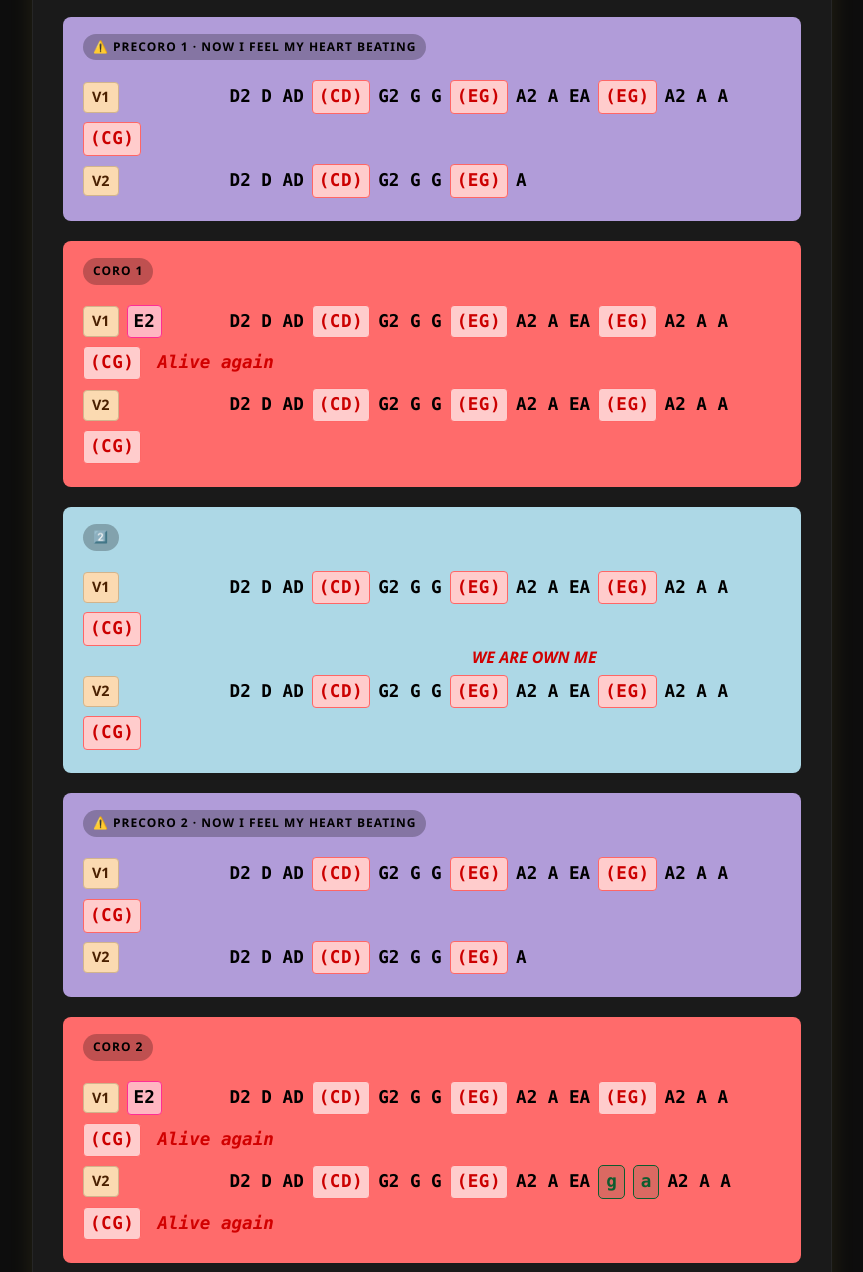
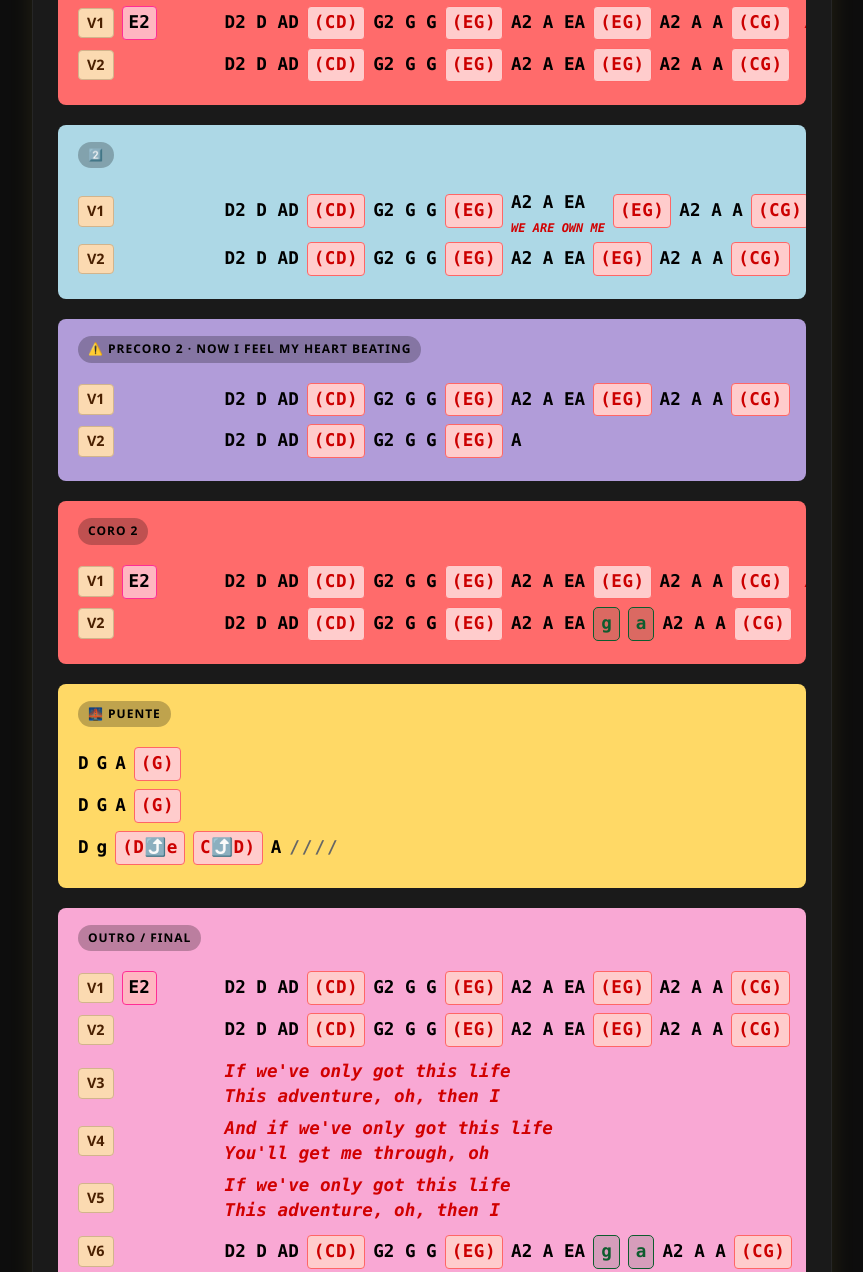
Before and after one commit to saoentertainment/DevonTributo-Keane-Coldplay-Travis, a plain HTML site: page guias/coldplay-adventure-of-a-lifetime-bajo.html in a window 1280 px wide. Shown: the part 1295-2567 px from the top of the page, without its empty margins (208-1071 px from the left). Drawn offline with Linux system fonts and the light colour scheme.

Commit message:
Update coldplay-adventure-of-a-lifetime-bajo.html

```diff
--- a/guias/coldplay-adventure-of-a-lifetime-bajo.html
+++ b/guias/coldplay-adventure-of-a-lifetime-bajo.html
@@ -59,12 +59,12 @@
     /* CONTENEDOR PRINCIPAL */
     .contenedor {
       width: 100%; max-width: 800px; background-color: #1a1a1a;
-      border-radius: 12px; padding: 30px; box-shadow: 0 0 25px rgba(255, 225, 74, 0.1);
+      border-radius: 12px; padding: 25px; box-shadow: 0 0 25px rgba(255, 225, 74, 0.1);
       border: 1px solid rgba(255,255,255,.05);
     }
 
     /* SECCIONES CON COLORES EXACTOS */
-    .seccion { margin-bottom: 20px; padding: 15px 20px; border-radius: 8px; text-align: left; }
+    .seccion { margin-bottom: 20px; padding: 15px 20px; border-radius: 8px; text-align: left; overflow-x: auto; -webkit-overflow-scrolling: touch; }
     .etiqueta {
       display: inline-block; font-size: 0.75rem; font-weight: 900;
       text-transform: uppercase; letter-spacing: 1px; padding: 3px 10px;
@@ -80,8 +80,10 @@
 
     /* ESTILOS DE ACORDES Y NOTAS */
     .linea-acordes {
-      display: flex; flex-wrap: wrap; align-items: center; gap: 8px;
+      display: flex; flex-wrap: nowrap; align-items: center; gap: 8px;
       margin: 8px 0; font-family: 'Consolas', monospace; font-size: 1.1rem; font-weight: 700; color: #000;
+      width: max-content; /* Evita que se rompan las líneas */
+      min-width: 100%;
     }
 
     /* ETIQUETA V1, V2, ETC */
@@ -89,14 +91,14 @@
       font-weight: 900; color: #4a2000; background-color: #fbdab1;
       padding: 2px 8px; border-radius: 4px; border: 1px solid #d2b48c;
       font-family: 'Segoe UI', sans-serif; font-size: 0.9rem;
-      display: inline-block; min-width: 32px; text-align: center;
+      display: inline-block; min-width: 32px; text-align: center; flex-shrink: 0;
     }
 
-    /* EL TRUCO PARA ALINEAR TODO: ESPACIO RESERVADO FIJO */
+    /* EL TRUCO PARA ALINEAR TODO: ESPACIO RESERVADO ADAPTATIVO */
     .prefix-slot {
       display: inline-flex;
       align-items: center;
-      width: 95px;
+      width: clamp(50px, 12vw, 95px); /* Se achica en celular automáticamente */
       flex-shrink: 0;
     }
 
@@ -104,10 +106,10 @@
     .acorde-paren {
       background-color: #ffcccc; color: #cc0000; font-weight: 900;
       padding: 1px 6px; border-radius: 4px; border: 1px solid #ff6666;
-      letter-spacing: 0.5px;
+      letter-spacing: 0.5px; white-space: nowrap;
     }
 
-    .acorde { font-weight: 800; }
+    .acorde { font-weight: 800; white-space: nowrap; }
     .acorde-paso {
       font-weight: 900; color: #0d5c2e; background-color: rgba(13, 92, 46, 0.15);
       padding: 1px 7px; border-radius: 5px; border: 1.5px solid #0d5c2e;
@@ -118,12 +120,25 @@
     .linea-vacia { color: #666; letter-spacing: 2px; }
 
     /* ANOTACIONES Y LETRAS */
-    .texto-guia { font-size: 0.95rem; margin: 5px 0; color: #222; font-weight: 600; }
-    .letra-roja { color: #d10000; font-weight: 800; font-style: italic; }
+    .letra-roja { color: #d10000; font-weight: 800; font-style: italic; white-space: nowrap; }
+
+    /* FLEX COLUMNS PARA ALINEAR TEXTOS DEBAJO DE ACORDES */
+    .chord-col { display: flex; flex-direction: column; align-items: flex-start; justify-content: center; }
+    .lyrics-col { display: flex; flex-direction: column; align-items: flex-start; line-height: 1.4; }
+    .text-under { font-size: 0.75rem; line-height: 1; margin-top: 4px; }
 
     /* FOOTER */
     footer { margin-top: 30px; color: #888; font-size: 0.85rem; text-align: center; padding-bottom: 20px; width: 100%; max-width: 800px; border-top: 1px solid #222; padding-top: 20px;}
     footer strong { color: #ffe14a; }
+
+    /* AJUSTES PARA CELULAR */
+    @media (max-width: 600px) {
+      .contenedor { padding: 15px 10px; }
+      .seccion { padding: 12px 15px; }
+      .linea-acordes { font-size: 0.95rem; gap: 6px; }
+      .etiqueta-v { font-size: 0.8rem; min-width: 26px; padding: 1px 5px; }
+      .text-under { font-size: 0.65rem; }
+    }
   </style>
 </head>
 <body>
@@ -159,7 +174,7 @@
         <span class="acorde">D</span>
         <span class="acorde">G</span>
         <span class="acorde">A</span>
-        <span class="nota-pequena" style="font-size:0.85rem; font-weight:bold; margin-left:10px;">SOLO SYNTH</span>
+        <span style="font-size:0.85rem; font-weight:bold; margin-left:10px; white-space:nowrap;">SOLO SYNTH</span>
       </div>
       <div class="linea-acordes">
         <span class="etiqueta-v">V2</span>
@@ -167,7 +182,7 @@
         <span class="acorde">D</span>
         <span class="acorde">G</span>
         <span class="acorde">A</span>
-        <span class="nota-pequena" style="font-size:0.85rem; font-weight:bold; margin-left:10px;">MARCANDO TODOS</span>
+        <span style="font-size:0.85rem; font-weight:bold; margin-left:10px; white-space:nowrap;">MARCANDO TODOS</span>
       </div>
     </section>
 
@@ -280,7 +295,7 @@
       </div>
     </section>
 
-    <!-- SECCIÓN 2 (CORREGIDA Y ALINEADA EXACTO) -->
+    <!-- SECCIÓN 2 (CORREGIDA PARA CELULAR) -->
     <section class="seccion estrofa">
       <span class="etiqueta">2️⃣</span>
       <div class="linea-acordes">
@@ -288,13 +303,16 @@
         <span class="prefix-slot"></span>
         <span class="acorde">D2 D AD</span>
         <span class="acorde-paren">(CD)</span> <span class="acorde">G2 G G</span>
-        <span class="acorde-paren">(EG)</span> <span class="acorde">A2 A EA</span>
+        <span class="acorde-paren">(EG)</span>
+
+        <!-- EL TEXTO AHORA ESTÁ PEGADO AL ACORDE A2 A EA -->
+        <div class="chord-col">
+          <span class="acorde">A2 A EA</span>
+          <span class="letra-roja text-under">WE ARE OWN ME</span>
+        </div>
+
         <span class="acorde-paren">(EG)</span> <span class="acorde">A2 A A</span>
         <span class="acorde-paren">(CG)</span>
-      </div>
-      <!-- MARGEN AJUSTADO PARA ALINEAR CON "A2 A EA" -->
-      <div style="padding-left: 389px; margin-top: -10px; margin-bottom: -5px;">
-        <span class="letra-roja">WE ARE OWN ME</span>
       </div>
       <div class="linea-acordes">
         <span class="etiqueta-v">V2</span>
@@ -407,22 +425,28 @@
       <div class="linea-acordes" style="margin-top: 12px;">
         <span class="etiqueta-v">V3</span>
         <span class="prefix-slot"></span>
-        <span class="letra-roja" style="margin-left: 0;">If we've only got this life</span><br>
-        <span style="margin-left: 142px;" class="letra-roja">This adventure, oh, then I</span>
+        <div class="lyrics-col">
+          <span class="letra-roja">If we've only got this life</span>
+          <span class="letra-roja">This adventure, oh, then I</span>
+        </div>
       </div>
 
       <div class="linea-acordes">
         <span class="etiqueta-v">V4</span>
         <span class="prefix-slot"></span>
-        <span class="letra-roja" style="margin-left: 0;">And if we've only got this life</span><br>
-        <span style="margin-left: 142px;" class="letra-roja">You'll get me through, oh</span>
+        <div class="lyrics-col">
+          <span class="letra-roja">And if we've only got this life</span>
+          <span class="letra-roja">You'll get me through, oh</span>
+        </div>
       </div>
 
       <div class="linea-acordes">
         <span class="etiqueta-v">V5</span>
         <span class="prefix-slot"></span>
-        <span class="letra-roja" style="margin-left: 0;">If we've only got this life</span><br>
-        <span style="margin-left: 142px;" class="letra-roja">This adventure, oh, then I</span>
+        <div class="lyrics-col">
+          <span class="letra-roja">If we've only got this life</span>
+          <span class="letra-roja">This adventure, oh, then I</span>
+        </div>
       </div>
 
       <div class="linea-acordes" style="margin-top: 12px;">
@@ -460,7 +484,7 @@
       <div class="linea-acordes">
         <span class="etiqueta-v">V9</span>
         <span class="prefix-slot"><span class="letra-roja" style="margin-left: 0;">WOOHOO</span></span>
-        <span style="font-weight: 900; color: #444; margin-left: 5px;">SOLO EL SYNTH DE FONDO</span>
+        <span style="font-weight: 900; color: #444; margin-left: 5px; white-space: nowrap;">SOLO EL SYNTH DE FONDO</span>
       </div>
 
     </section>
```
